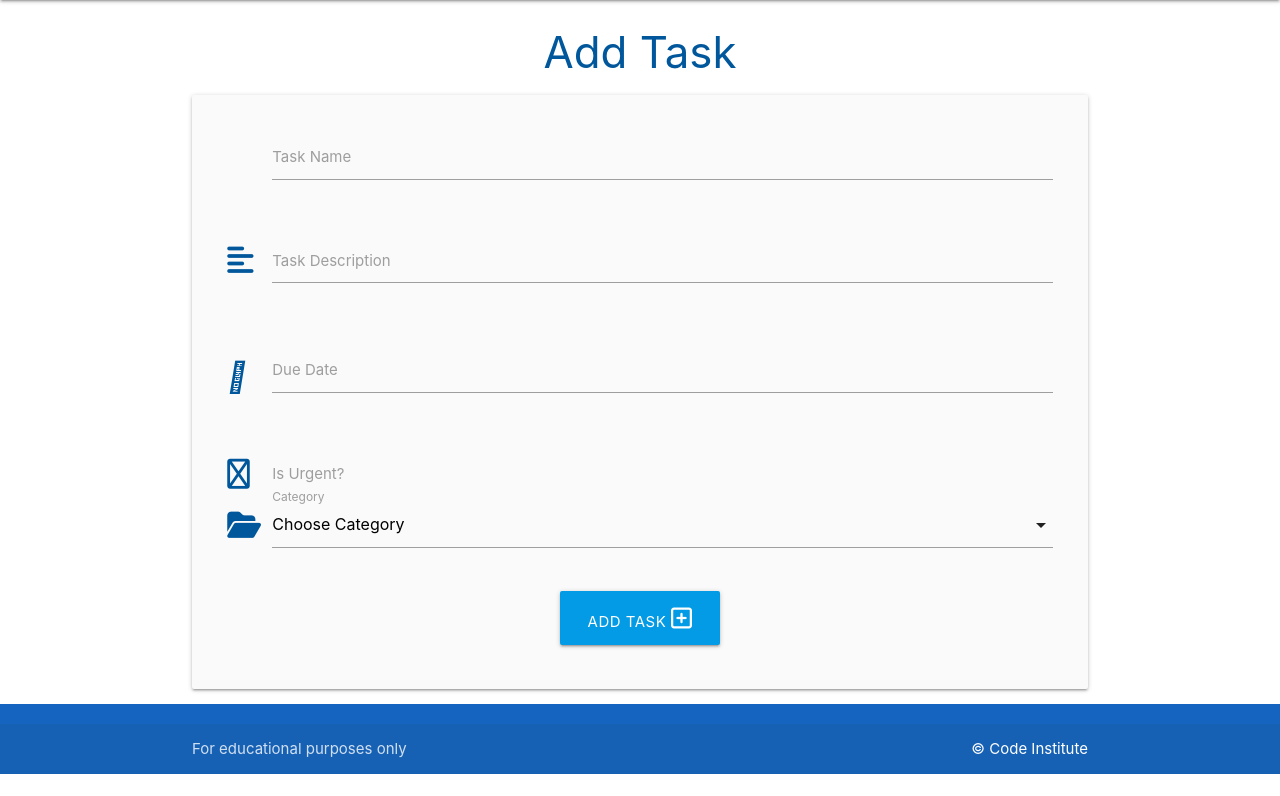
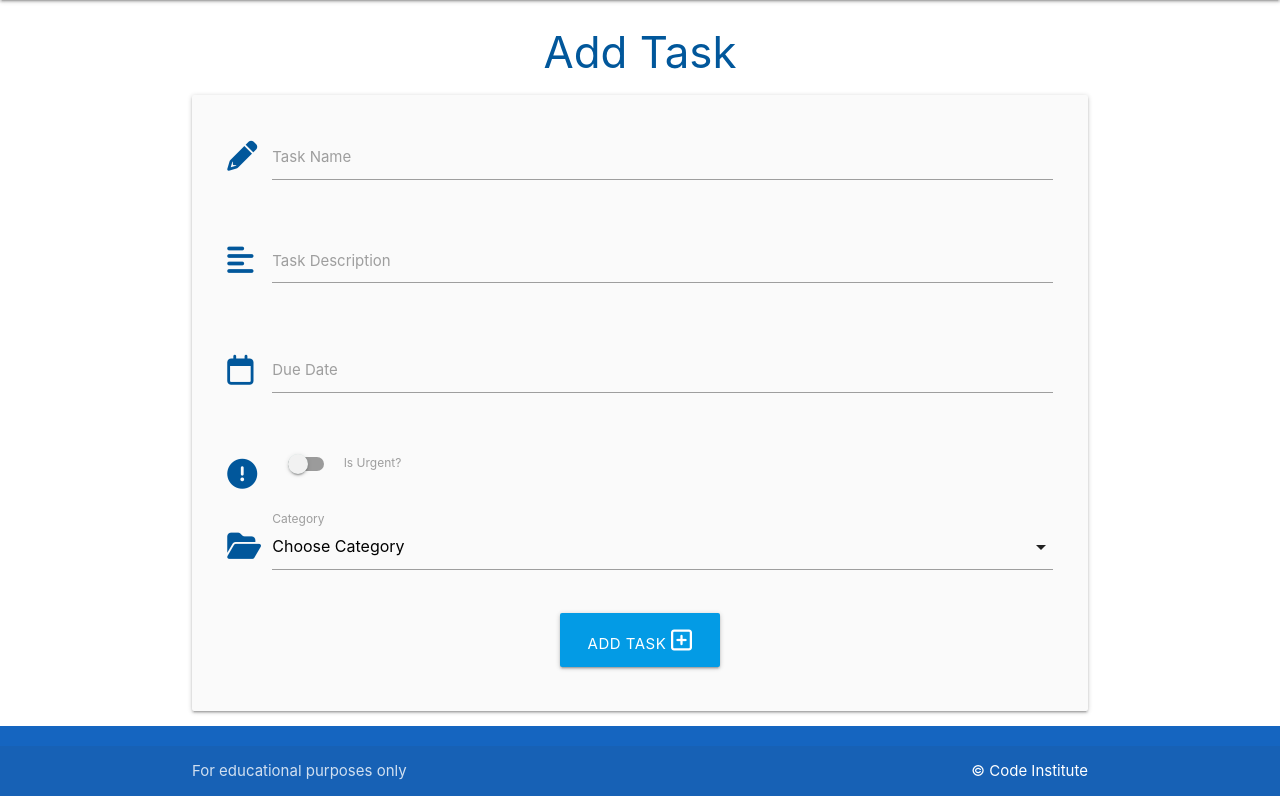
Before and after one commit to nfepb/flask-sqlalchemy-task-manager, a Flask app: page /add_task in a window 1280 px wide. Shown: the part 64-860 px from the top of the page. Before the commit the page ends 838 px from the top, so only its background shows below. Run offline with Flask 2, Linux system fonts and the light colour scheme; data that the repository does not hold is empty.

Commit message:
Changes Task model to remove task owner and changes from DateTime to Date

```diff
--- a/taskmanager/models.py
+++ b/taskmanager/models.py
@@ -22,8 +22,7 @@ class Task(db.Model):
     task_name = db.Column(db.String(50), unique=True, nullable=False)
     task_description = db.Column(db.Text, nullable=False)
     is_urgent = db.Column(db.Boolean, default=False, nullable=False)
-    due_date = db.Column(db.DateTime, nullable=False)
-    task_owner = db.Column(db.String(25), nullable=False)
+    due_date = db.Column(db.Date, nullable=False)
     category_id = db.Column(db.Integer, db.ForeignKey(
         "category.id", ondelete="CASCADE"), nullable=False
         )
--- a/taskmanager/templates/add_task.html
+++ b/taskmanager/templates/add_task.html
@@ -7,9 +7,7 @@
     <!-- task name -->
     <div class="row">
       <div class="input-field col s12">
-        <i
-          class="fa-solid fa-file-plus prefix light-blue-text text-darken-4"
-        ></i>
+        <i class="fa-solid fa-pencil prefix light-blue-text text-darken-4"></i>
         <input
           id="task_name"
           name="task_name"
@@ -44,7 +42,7 @@
     <div class="row">
       <div class="input-field col s12">
         <i
-          class="fa-light fa-calendar-days prefix light-blue-text text-darken-4"
+          class="fa-regular fa-calendar prefix light-blue-text text-darken-4"
         ></i>
         <input
           id="due_date"
@@ -59,14 +57,16 @@
     <!-- task is_urgent -->
     <div class="row">
       <div class="input-field col s12">
+        <div class="switch">
           <i
-          class="fa-regular fa-circle-exclamation prefix light-blue-text text-darken-4"
+            class="fa-solid fa-circle-exclamation prefix light-blue-text text-darken-4"
           ></i>
           <label for="is_urgent">
             <input id="is_urgent" name="is_urgent" type="checkbox" />
             <span class="lever"></span>
             Is Urgent?</label
           >
+        </div>
       </div>
     </div>
     <!-- Associated category_id -->
```
Lines whose indentation alone changed are shown as unchanged.
